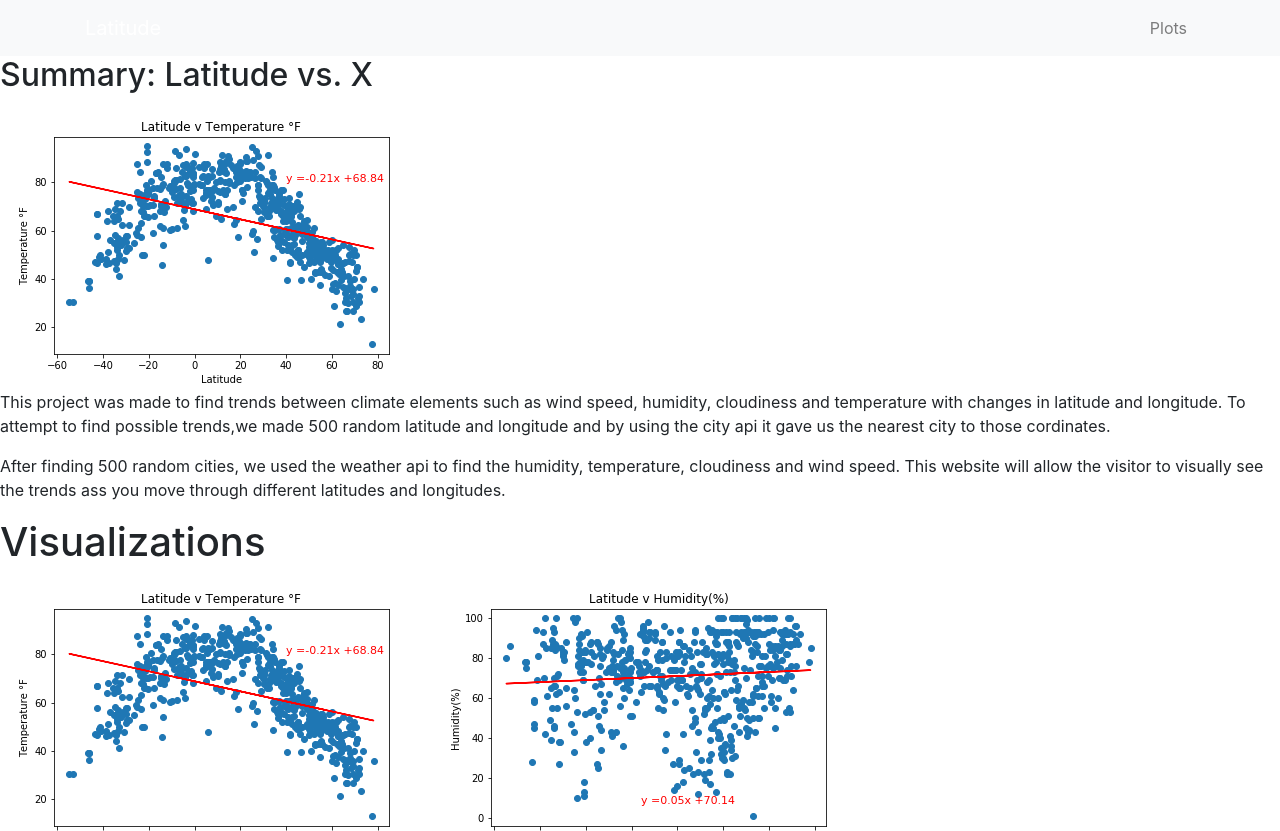
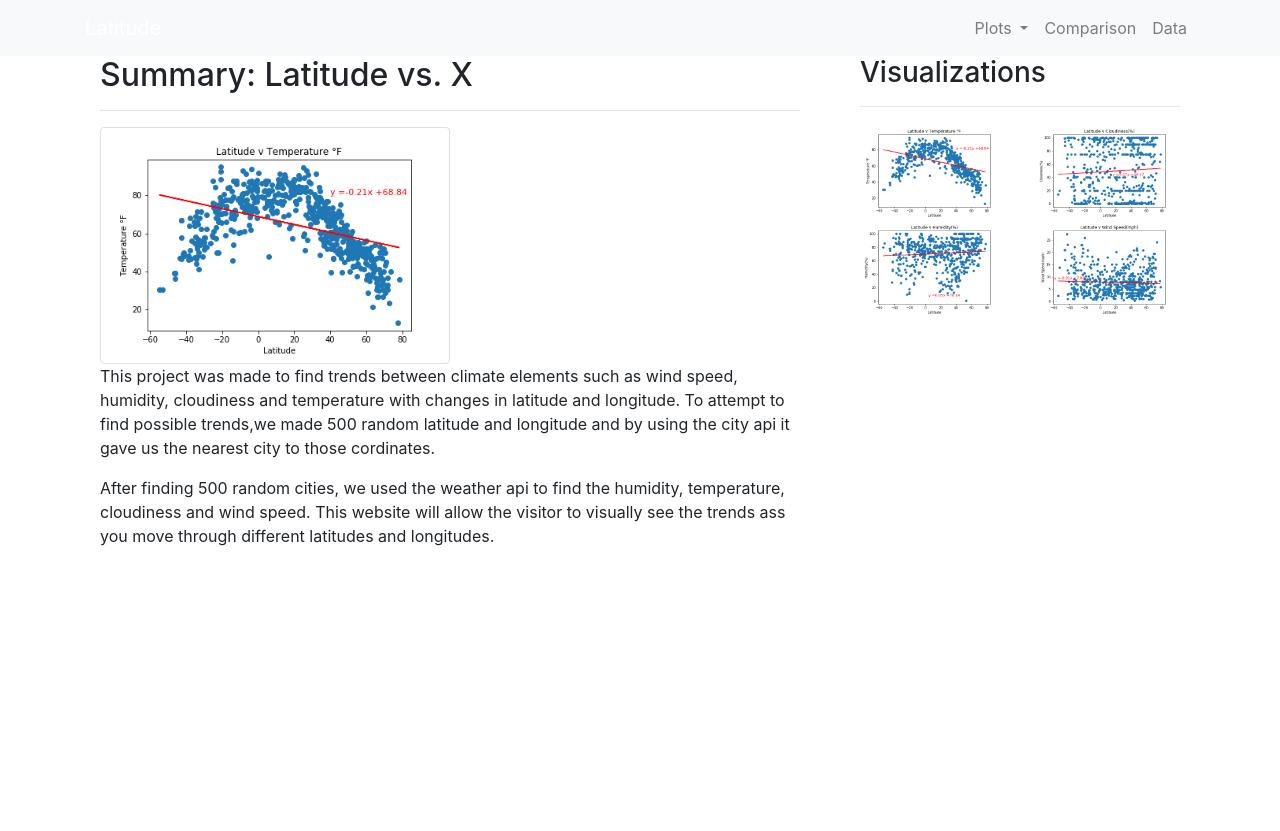
Before and after one commit to j1candel/web-design-challenge, a plain HTML site: page WebVisualizations/index.html in a window 1280 px wide. Shown: the top 831 px of the page. After the commit the page ends 800 px from the top, so only its background shows below. Drawn offline with nearby package versions, Linux system fonts and the light colour scheme; files whose address does not match are found by name.

Commit message:
html for main page complete

```diff
--- a/WebVisualizations/index.html
+++ b/WebVisualizations/index.html
@@ -13,52 +13,83 @@
 
             <a class='navbar-brand text-white' href='index.html'>Latitude</a>
 
-            <button class='navbar-toggler' type='button' aria-controls='navbarSupportedContent' data-target='#navbarSupportedContent' aria-expanded='false' aria-label='Toggle Navigation'>
+            <button class='navbar-toggler' type='button' data-toggle='collapse' aria-controls='navbarSupportedContent' data-target='#navbarSupportedContent' aria-expanded='false' aria-label='Toggle Navigation'>
                 <span class="navbar-toggler-icon"></span>
             </button>
 
             <div class='collapse navbar-collapse' id='navbarSupportedContent'>
                 <ul class='navbar-nav ml-auto'>
-                    <li class='nav-item dropdown'>
-                    <a class='nav-link dropdown toggle' href='#' id='navbarDropdown' role='button' data-toggle='dropdown' aria-haspopup='true' aria-expanded='false'>
+                    <li class="nav-item dropdown">
+                        <a class="nav-link dropdown-toggle" href="#" id="navbarDropdown" role="button"  data-toggle="dropdown" aria-haspopup="true" aria-expanded="false">
                         Plots
                         </a>
-                    <div class='dropdown-menu dropdown-menu right' aria-labelledby='navbarDropdown'>
-                        <a class='dropdown-item' href=temperature.html>Temperature</a>
-                        <a class='dropdown-item' href='humidity.html'>Humidity</a>
-                        <a class='dropdown-item' href='wind.html'>Windspeed</a>
-                        <a class='dropdown-item' href='cloudiness.html'>Cloudiness</a>
+                        <div class="dropdown-menu" aria-labelledby="navbarDropdown">
+                          <a class="dropdown-item" href="temperature.html">Temperature</a>
+                          <a class="dropdown-item" href="humidity.html">Humidity</a>
+                          <a class="dropdown-item" href="cloudiness.html">Cloudiness</a>
+                          <a class="dropdown-item" href="wind.html">Wind Speed</a>
                         </div>
                     </li>
-                    <li class='nav item'></li>
+                    <li class='nav-item'>
+                        <a class = 'nav-link' href='compare.html'>Comparison</a>
+                    </li>
+                    <li class='nav-item'>
+                        <a class='nav-link' href='data.html'>Data</a>
+                    </li>
                 </ul>
             </div>
-
         </div>
     </nav>
 
+    <div class='container content'>
+        <div class='row'>
+            <div class='col-md-8'>
+                <div class='col-md-12'>
                     <h2>Summary: Latitude vs. X</h2>
-    <img src = 'file:///Users/jovanycandelario/Desktop/web-design-challenge/WebVisualizations/Resources/assets/Images/Latitude%20v%20Temperature%20%C2%B0F.png'>
-
+                    <hr>
+                    <div class = 'thumnnail'>
+                        <img class = 'img-thumbnail float left' src = 'file:///Users/jovanycandelario/Desktop/web-design-challenge/WebVisualizations/Resources/assets/Images/Latitude%20v%20Temperature%20%C2%B0F.png'
+                        width='50%' alt = temperature>
+                    </div>
                     <p>
                         This project was made to find trends between climate elements such as wind speed, humidity, cloudiness and temperature
                         with changes in latitude and longitude. To attempt to find possible trends,we made 500 random latitude and longitude
                         and by using the city api it gave us the nearest city to those cordinates.
                     </p>
-
                     <p>
                         After finding 500 random cities, we used the weather api to find the humidity, temperature, cloudiness and wind speed.
                         This website will allow the visitor to visually see the trends ass you move through different latitudes and longitudes.
                     </p>
+                </div>
+            </div>
+            <div class='col-md-4'>
+                <div class='col-md-12'>
+                    <h3>Visualizations</h3>
+                    <hr>
+                    <div class = 'row'>
+                        <div class='col-3 col-md-6'>
+                            <a href='temperature.html'><img src='file:///Users/jovanycandelario/Desktop/web-design-challenge/WebVisualizations/Resources/assets/Images/Latitude%20v%20Temperature%20%C2%B0F.png'
+                                width='100%' alt='temperature'></a>
+                        </div>
+                        <div class='col-3 col-md-6'>
+                            <a href='cloudiness.html'><img src = 'file:///Users/jovanycandelario/Desktop/web-design-challenge/WebVisualizations/Resources/assets/Images/Latitude%20v%20Cloudiness.png'
+                                width='100%' alt='cloudiness'></a>
+                        </div>
+                        <div class='col-3 col-md-6'>
+                            <a href='humidity.html'><img src = 'file:///Users/jovanycandelario/Desktop/web-design-challenge/WebVisualizations/Resources/assets/Images/Latitude%20v%20Humidity.png'
+                                width='100%' alt='humidity'></a>
+                        </div>
+                        <div class='col-3 col-md-6'>
+                            <a href='wind.html'><img src = 'file:///Users/jovanycandelario/Desktop/web-design-challenge/WebVisualizations/Resources/assets/Images/Latitude%20v%20Wind%20Speed.png'
+                                width='100%' alt='wind'></a>
+                        </div>
+                    </div>
+                </div>
+            </div>
+        </div>
+    </div>
+<script src="https://code.jquery.com/jquery-3.3.1.slim.min.js" integrity="sha384-q8i/X+965DzO0rT7abK41JStQIAqVgRVzpbzo5smXKp4YfRvH+8abtTE1Pi6jizo" crossorigin="anonymous"></script>
+<script src="https://cdnjs.cloudflare.com/ajax/libs/popper.js/1.14.7/umd/popper.min.js" integrity="sha384-UO2eT0CpHqdSJQ6hJty5KVphtPhzWj9WO1clHTMGa3JDZwrnQq4sF86dIHNDz0W1" crossorigin="anonymous"></script>
+<script src="https://stackpath.bootstrapcdn.com/bootstrap/4.3.1/js/bootstrap.min.js" integrity="sha384-JjSmVgyd0p3pXB1rRibZUAYoIIy6OrQ6VrjIEaFf/nJGzIxFDsf4x0xIM+B07jRM" crossorigin="anonymous"></script>
 </body>
-
-<body>
-    <h1>Visualizations</h1>
-    <img src = 'file:///Users/jovanycandelario/Desktop/web-design-challenge/WebVisualizations/Resources/assets/Images/Latitude%20v%20Temperature%20%C2%B0F.png'>
-    <img src = 'file:///Users/jovanycandelario/Desktop/web-design-challenge/WebVisualizations/Resources/assets/Images/Latitude%20v%20Humidity.png'>
-    <img src = 'file:///Users/jovanycandelario/Desktop/web-design-challenge/WebVisualizations/Resources/assets/Images/Latitude%20v%20Wind%20Speed.png'>
-    <img src = 'file:///Users/jovanycandelario/Desktop/web-design-challenge/WebVisualizations/Resources/assets/Images/Latitude%20v%20Cloudiness.png'>
-</body>
-
-
 </html>
```
Also changed, not shown: WebVisualizations/compare.html (added), WebVisualizations/data.html (added). Lines whose indentation alone changed are shown as unchanged.
